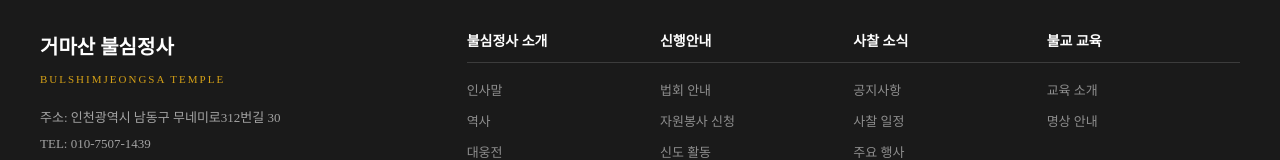
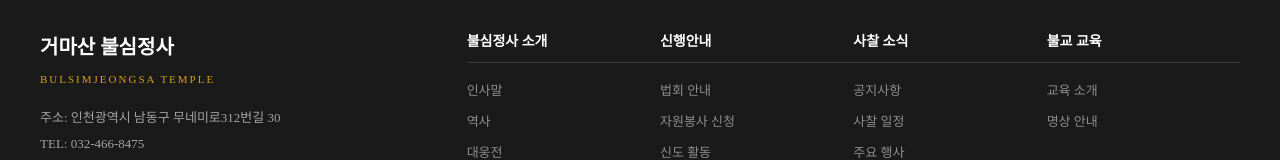
Before and after one commit to loisRK/bulsim, a React (Vite) app: page / in a window 1280 px wide. Shown: the part 3491-3651 px from the top of the page. Built offline with nearby package versions, Linux system fonts and the light colour scheme; no server answers.

Commit message:
react + notion api 연동

```diff
--- a/src/data/staticData.js
+++ b/src/data/staticData.js
@@ -8,9 +8,9 @@ export const TEMPLE = {
   name:        '불심정사',
   mountain:    '거마산',
   fullName:    '거마산 불심정사',
-  englishName: 'BULSHIMJEONGSA TEMPLE',
+  englishName: 'BULSIMJEONGSA TEMPLE',
   address:     '인천광역시 남동구 무네미로312번길 30',
-  tel:         '010-7507-1439',
+  tel:         '032-466-8475',
   email:       '이메일을 입력해 주세요',
   greeting:    '불심정사는 거마산 자락에 위치한 청정 도량으로, 부처님의 가르침 아래 대중과 함께 수행하고 정진하는 공간입니다.',
   greetingLong: `불심정사를 찾아주신 여러분을 진심으로 환영합니다.
```
Also changed, not shown: 1 other file (tests, documents, lock files or other folders).
